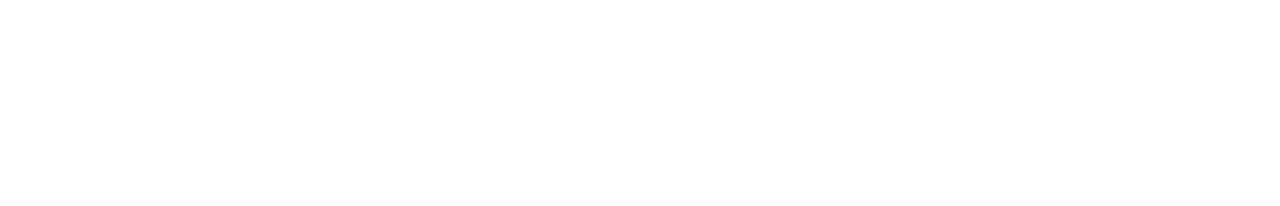
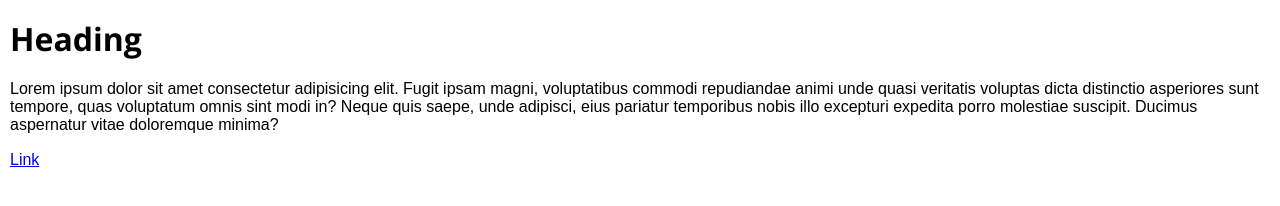
Before and after one commit to JakeTheFoot/HTML-CSS-JS-Basics, a plain HTML site: page HTML and CSS intermediates/EmbeddingWebFonts.html in a window 1280 px wide. Drawn offline with Linux system fonts and the light colour scheme.

Commit message:
Added: Fonts, 'EmbeddingWebFont' HTML, 'EmbeddingWebFonts' CSS

```diff
--- a/HTML and CSS intermediates/CSS/EmbeddingWebFonts.css
+++ b/HTML and CSS intermediates/CSS/EmbeddingWebFonts.css
@@ -4,6 +4,7 @@
         url('fonts/open-sans/opensans-regular-webfont.woff') format('woff');
     font-weight: normal;
     font-style: normal;
+    font-display: optional;
 }
 
 @font-face {
@@ -16,11 +17,11 @@
 
 body {
     margin: 10px;
-    font-family: 'opensans', Arial, Arial, Helvetica, sans-serif;
+    font-family: 'opensans', Arial, Helvetica, sans-serif;
 }
 
 h1 {
-    font-family: Georgia, "Times New Roman", Times, sans-serif;
+    font-family: 'opensans', Georgia, "Times New Roman", Times, sans-serif;
 }
 
 p {
--- a/HTML and CSS intermediates/EmbeddingWebFonts.html
+++ b/HTML and CSS intermediates/EmbeddingWebFonts.html
@@ -8,5 +8,16 @@
     <link rel="stylesheet" href="css/normalize.css" />
     <link rel="stylesheet" href="css/EmbeddingWebFonts.css" />
   </head>
-  <body></body>
+  <body>
+    <h1>Heading</h1>
+    <p>
+      Lorem ipsum dolor sit amet consectetur adipisicing elit. Fugit ipsam
+      magni, voluptatibus commodi repudiandae animi unde quasi veritatis
+      voluptas dicta distinctio asperiores sunt tempore, quas voluptatum omnis
+      sint modi in? Neque quis saepe, unde adipisci, eius pariatur temporibus
+      nobis illo excepturi expedita porro molestiae suscipit. Ducimus aspernatur
+      vitae doloremque minima?
+    </p>
+    <a href="https/google.com">Link</a>
+  </body>
 </html>
```
Also changed, not shown: HTML and CSS intermediates/CSS/fonts/open-sans/opensans-bold-webfont.woff (added), HTML and CSS intermediates/CSS/fonts/open-sans/opensans-bold-webfont.woff2 (added), HTML and CSS intermediates/CSS/fonts/open-sans/opensans-regular-webfont.woff (added), HTML and CSS intermediates/CSS/fonts/open-sans/opensans-regular-webfont.woff2 (added), HTML and CSS intermediates/fonts/open-sans/opensans-bold-webfont.woff (deleted), HTML and CSS intermediates/fonts/open-sans/opensans-bold-webfont.woff2 (deleted), HTML and CSS intermediates/fonts/open-sans/opensans-regular-webfont.woff (deleted), HTML and CSS intermediates/fonts/open-sans/opensans-regular-webfont.woff2 (deleted).
